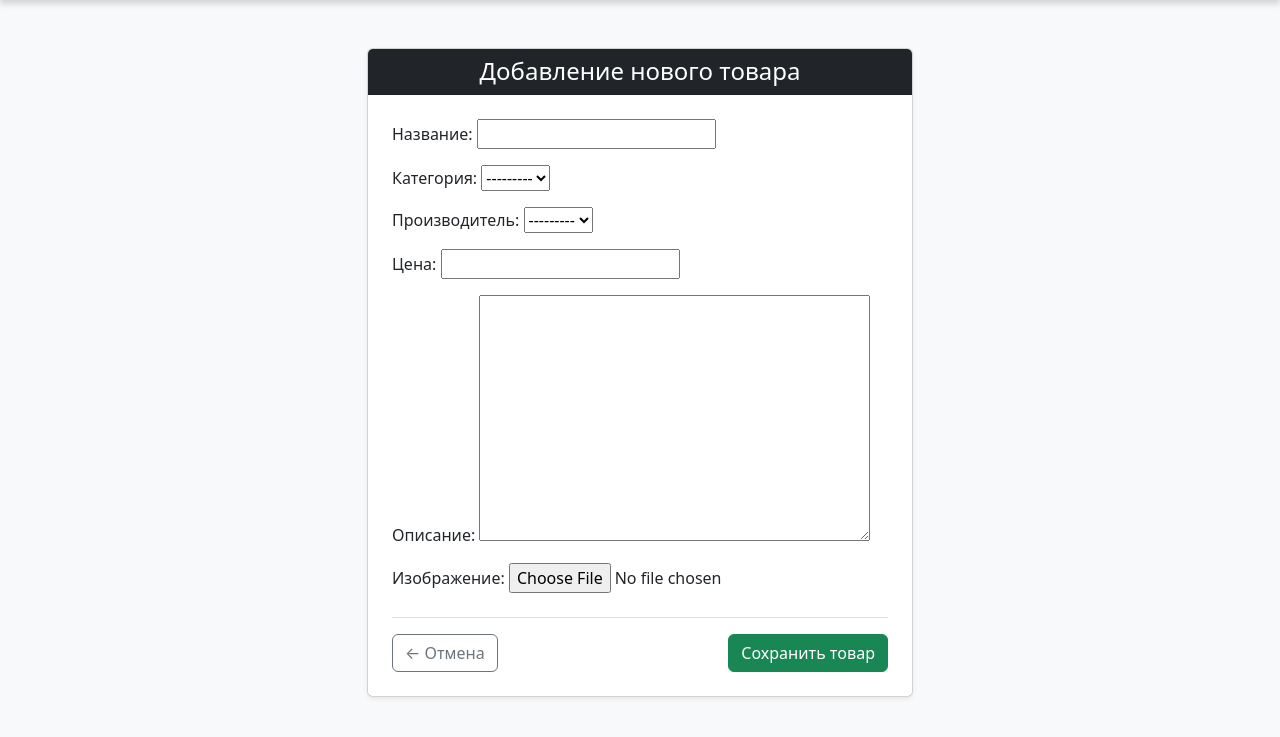
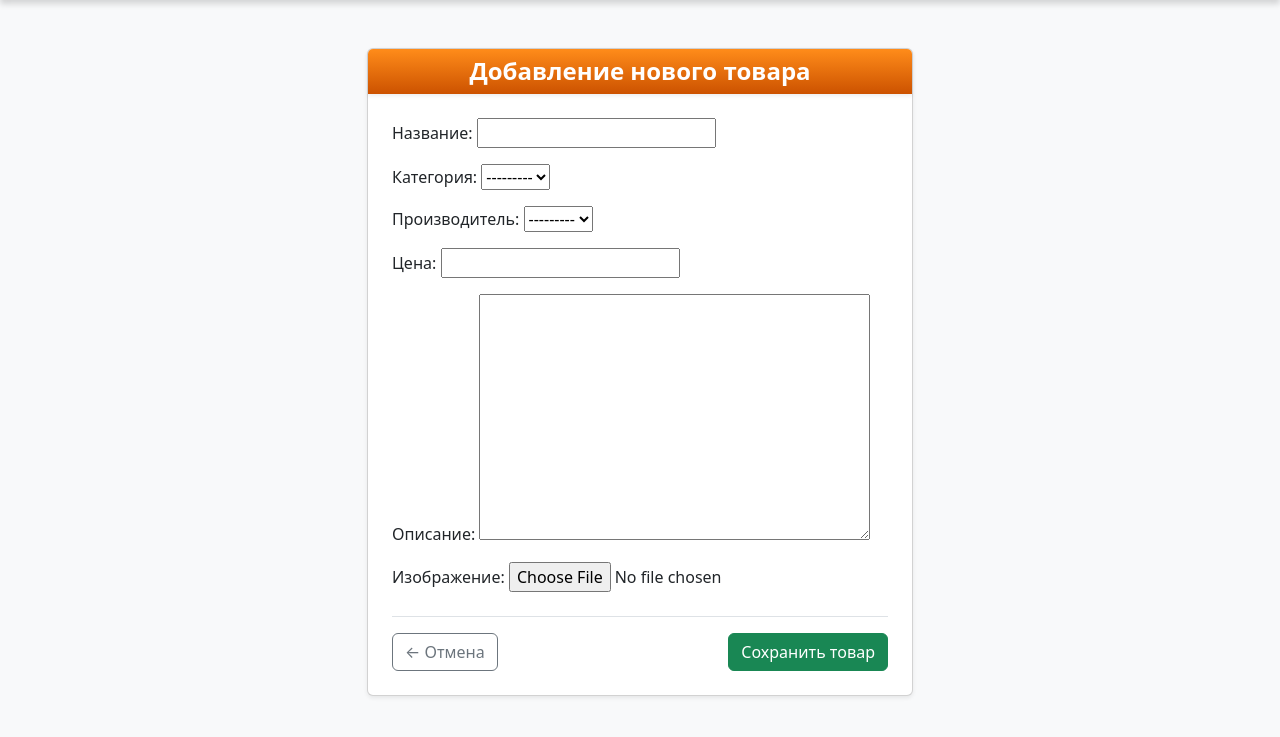
Before and after one commit to FallenNoise/SITE_DZ, a Django app: page /add/ in a window 1280 px wide. Shown: the part 68-805 px from the top of the page. Run offline with Django 5.2, Linux system fonts and the light colour scheme; the visitor is signed in with stand-in values (Sample User, id 1); data that the repository does not hold is empty.

Commit message:
style: оформить шапки форм добавления и редактирования в стиле сайта
Заменен черный фон card-header на фирменный оранжевый градиент. Исправлен текст заголовка в шаблоне редактирования товара.

```diff
--- a/shop/templates/shop/add_product.html
+++ b/shop/templates/shop/add_product.html
@@ -4,8 +4,8 @@
 <div class="row justify-content-center mt-5">
     <div class="col-md-6">
         <div class="card shadow-sm">
-            <div class="card-header bg-dark text-white text-center">
-                <h4 class="mb-0">Добавление нового товара</h4>
+            <div class="card-header text-white text-center shadow-sm" style="background: linear-gradient(to bottom, #ff8c1a, #cc5200); border-bottom: none;">
+    <h4 class="mb-0 fw-bold">Добавление нового товара</h4>
             </div>
             <div class="card-body p-4">
                 <form method="POST" enctype="multipart/form-data">
--- a/shop/templates/shop/edit_product.html
+++ b/shop/templates/shop/edit_product.html
@@ -4,8 +4,8 @@
 <div class="row justify-content-center mt-5">
     <div class="col-md-6">
         <div class="card shadow-sm">
-            <div class="card-header bg-dark text-white text-center">
-                <h4 class="mb-0">Редактирование товара</h4>
+            <div class="card-header text-white text-center shadow-sm" style="background: linear-gradient(to bottom, #ff8c1a, #cc5200); border-bottom: none;">
+    <h4 class="mb-0 fw-bold">Редактирование товара</h4>
             </div>
             <div class="card-body p-4">
                 <form method="POST" enctype="multipart/form-data">
```
